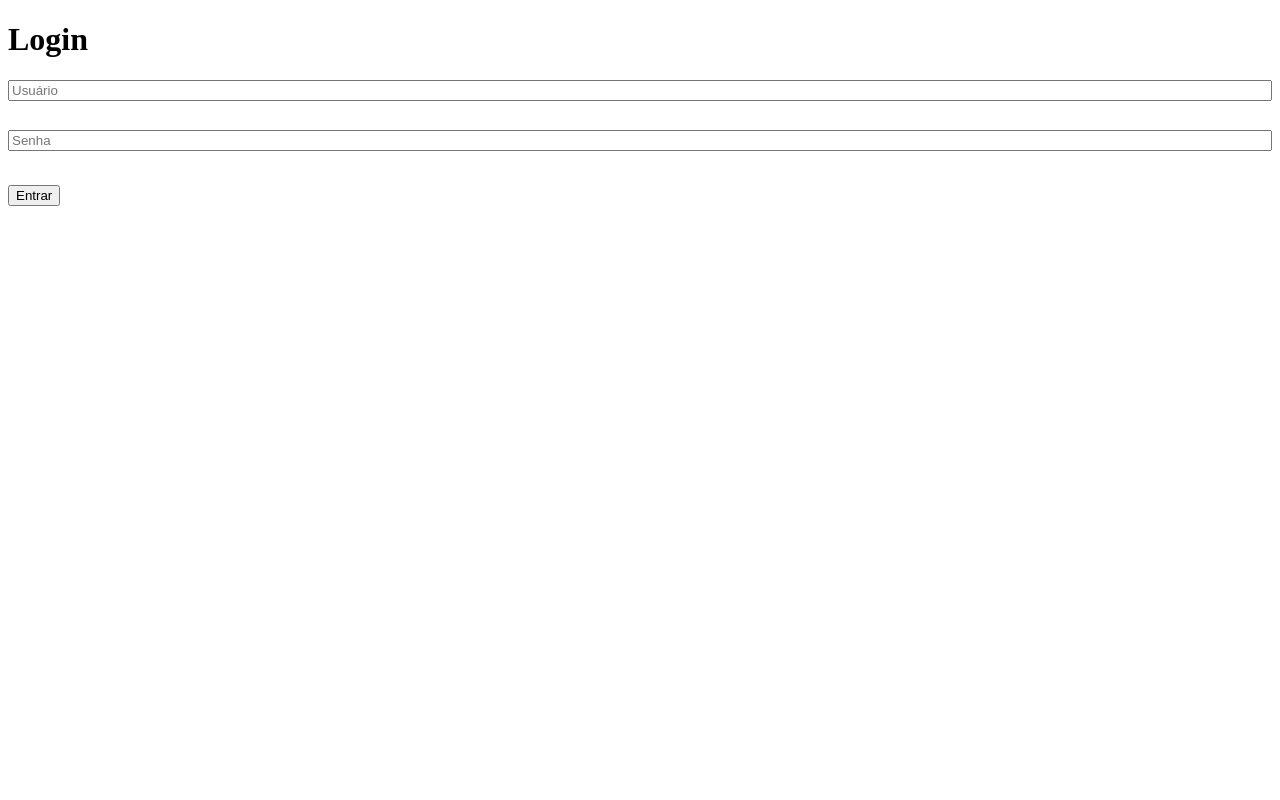
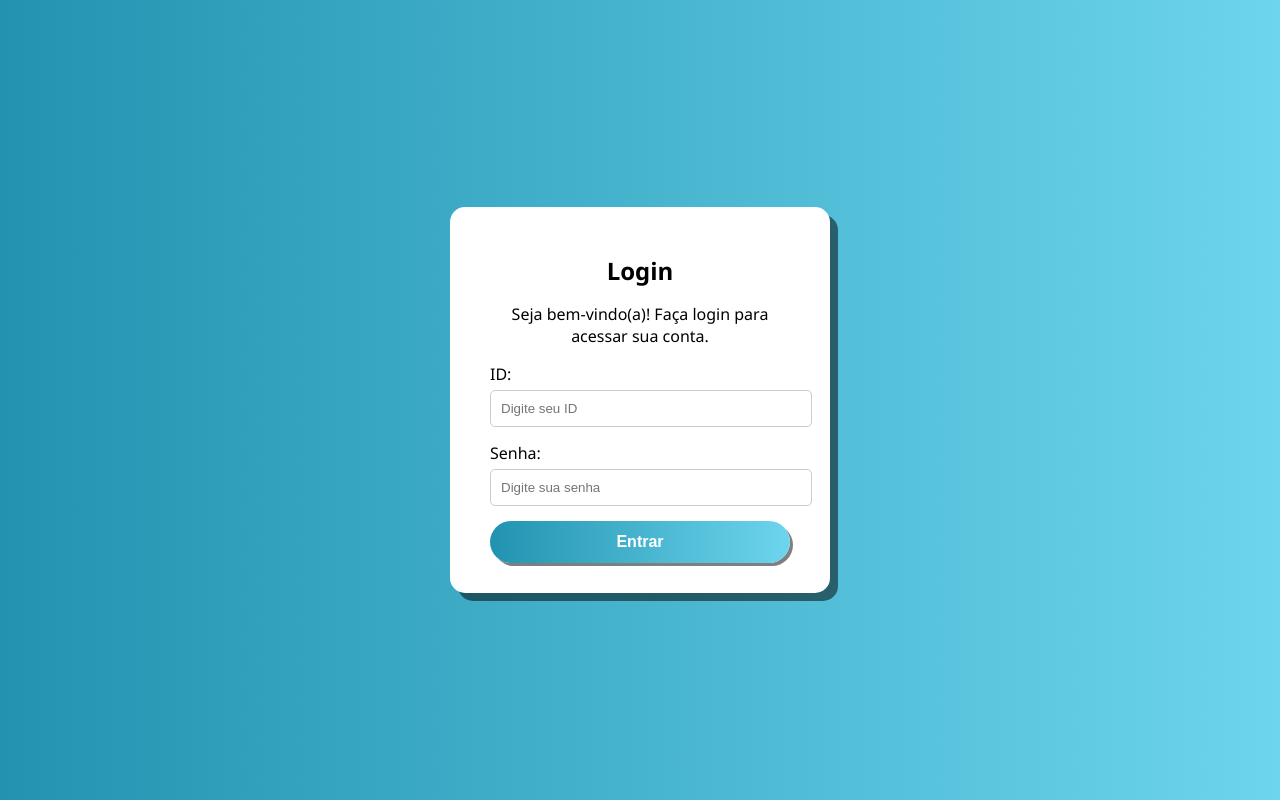
Before and after one commit to RafaelCremon/TCC, a plain HTML site: page index.html in a window 1280 px wide. Drawn offline with Linux system fonts and the light colour scheme.

Commit message:
tela de login css

```diff
--- a/css/login.css
+++ b/css/login.css
@@ -1,12 +1,88 @@
+/* Fundo com gradiente e estilo */
+body {
+  margin: 0;
+  padding: 0;
+  font-family: 'Segoe UI', Tahoma, Geneva, Verdana, sans-serif;
+  background: linear-gradient(to right, #2193b0, #6dd5ed);
+  height: 100vh;
+  display: flex;
+  justify-content: center;
+  align-items: center;
+}
+
+/* Card de login */
+.card {
+  background: white;
+  padding: 30px 40px;
+  border-radius: 15px;
+  box-shadow: 8px 8px 0px #00000080;
+  text-align: center;
+  width: 300px;
+}
+
+/* Título */
+.card h1 {
+  margin-bottom: 10px;
+  font-size: 24px;
+}
+
+/* Campo de entrada */
+.campo {
+  margin: 15px 0;
+  text-align: left;
+}
+
+input {
+  width: 100%;
+  padding: 10px;
+  margin-top: 5px;
+  border-radius: 5px;
+  border: 1px solid #ccc;
+}
+
+/* Mensagem de erro */
 .mensagem-erro {
   color: red;
-  font-size: 0.85em;
-  margin-top: 4px;
-  height: 1em;
+  font-size: 12px;
 }
 
-.campo {
-  display: flex;
-  flex-direction: column;
-  margin-bottom: 12px;
+/* Botão */
+button {
+  width: 100%;
+  padding: 12px;
+  border: none;
+  border-radius: 25px;
+  background: linear-gradient(to right, #2193b0, #6dd5ed);
+  color: white;
+  font-weight: bold;
+  font-size: 16px;
+  box-shadow: 3px 3px 0px #00000080;
+  cursor: pointer;
+  transition: 0.3s;
 }
+
+button:hover {
+  opacity: 0.9;
+}
+body::before {
+  content: "";
+  position: fixed;
+  top: 0; left: 0;
+  width: 100%; height: 100%;
+  background: radial-gradient(circle at 10px 10px, rgba(255,255,255,0.1) 1px, transparent 1px),
+              radial-gradient(circle at 30px 30px, rgba(255,255,255,0.1) 1px, transparent 1px);
+  background-size: 40px 40px;
+  animation: moveDots 10s linear infinite;
+  z-index: -2;
+  pointer-events: none;
+  opacity: 0.2;
+}
+
+@keyframes moveDots {
+  0% {
+    background-position: 0 0, 0 0;
+  }
+  100% {
+    background-position: 100px 100px, 100px 100px;
+  }
+}
--- a/index.html
+++ b/index.html
@@ -8,21 +8,24 @@
 </head>
 <body>
 
+  <div class="card">
     <h1>Login</h1>
+    <p>Seja bem-vindo(a)! Faça login para acessar sua conta.</p>
 
     <div class="campo">
-    <input type="text" id="usuario" placeholder="Usuário" />
+      <label for="usuario">ID:</label>
+      <input type="text" id="usuario" placeholder="Digite seu ID" />
       <div class="mensagem-erro" id="erroUsuario"></div>
     </div>
 
     <div class="campo">
-    <input type="password" id="senha" placeholder="Senha" />
+      <label for="senha">Senha:</label>
+      <input type="password" id="senha" placeholder="Digite sua senha" />
       <div class="mensagem-erro" id="erroSenha"></div>
     </div>
 
-  <p>
     <button onclick="login()">Entrar</button>
-  </p>
+  </div>
 
   <script src="js/login.js"></script>
 
```
Lines whose indentation alone changed are shown as unchanged.
